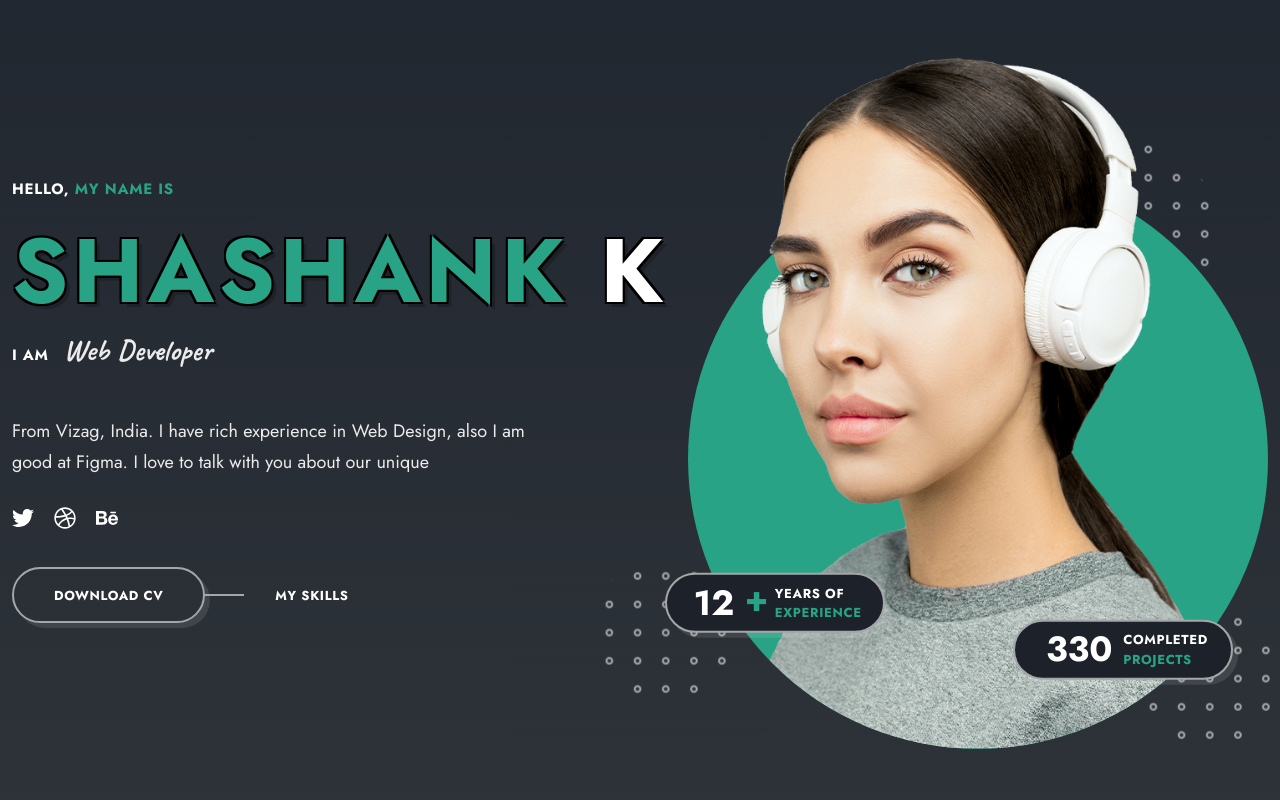
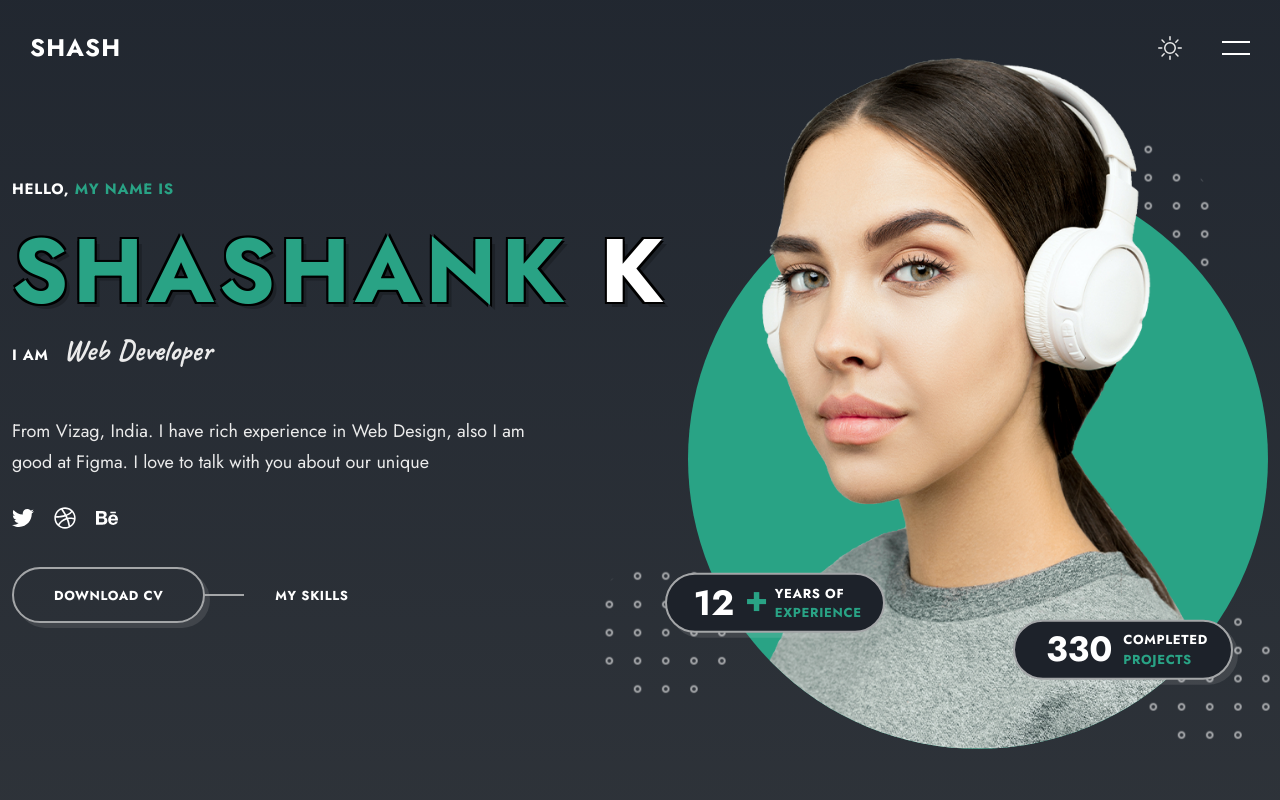
Before and after one commit to Shash-cre-dev/React-Personal-Portfolio, a React (Vite) app in the folder react-portfolio/: page /#home in a window 1280 px wide. Shown: the top 800 px of the page. Built offline with nearby package versions, Linux system fonts and the light colour scheme.

Commit message:
Header Component

```diff
--- a/react-portfolio/package.json
+++ b/react-portfolio/package.json
@@ -15,6 +15,7 @@
     "react": "^18.2.0",
     "react-dom": "^18.2.0",
     "react-icons": "^4.10.1",
+    "react-scroll": "^1.8.9",
     "swiper": "^10.1.0"
   },
   "devDependencies": {
--- a/react-portfolio/src/App.css
+++ b/react-portfolio/src/App.css
@@ -81,6 +81,10 @@ body{
 body{
   color: var(--text-color);
   background-color: var(--bg-color);
+}
+
+body.no-scroll{
+  overflow: hidden;
 }
 
 h1, h2, h3{
--- a/react-portfolio/src/App.jsx
+++ b/react-portfolio/src/App.jsx
@@ -1,5 +1,6 @@
 import React from 'react';
 import './App.css';
+import Header from './components/header/Header';
 import Home from './components/home/Home';
 import Services from './components/services/Services';
 import Skills from './components/skills/Skills';
@@ -14,6 +15,7 @@ import Footer from './components/footer/Footer';
 function App() {
   return (
     <main className="main">
+      <Header />
       <Home />
       <Services />
       <Skills />
--- /dev/null
+++ b/react-portfolio/src/components/header/Header.jsx
@@ -0,0 +1,97 @@
+import React , { useState } from "react";
+import { links } from '../../Data'
+import { FaTwitter, FaDribbble, FaBehance } from 'react-icons/fa';
+import {BsSun, BsMoon} from 'react-icons/bs'
+import './header.css';
+import { useEffect } from "react";
+import { Link } from "react-scroll";
+import { animateScroll } from "react-scroll";
+
+const Header = () => {
+    const [showMenu, setShowMenu] = useState(false)
+    const [scrollNav, setScrollNav] = useState(false)
+
+    const scrollTop = () => {
+        animateScroll.scrollToTop()
+    }
+
+    const changeNav = () => {
+        if(window.scrollY >=80){
+            setScrollNav(true)
+        }
+        else{
+            setScrollNav(false)
+        }
+    }
+
+    useEffect(() => {
+        window.addEventListener('scroll', changeNav)
+    }, [])
+
+    useEffect(() => { document.body.classList.toggle('no-scroll', showMenu);
+    }, [showMenu]);
+
+    return (
+       <header className={`${scrollNav ? 'scroll-header' : ''}
+        header`}>
+        <nav className="nav">
+            <Link to='/' onClick={scrollTop} className="nav__logo text-cs">
+                SHASH
+            </Link>
+
+            <div className={`${showMenu ? 'nav__menu show-menu' : 'nav__menu'}`}>
+                <div className="nav__data">
+                <ul className="nav__list">
+                    {links.map(({name, path}, index) => {
+                        return (
+                            <li className="nav__item" key={index}>
+                                <Link
+                                    className="nav__link text-cs"
+                                    to={path}
+                                    spy={true}
+                                    hashSpy={true}
+                                    smooth={true}
+                                    offset={-150}
+                                    duration={500}
+                                    onClick={() => setShowMenu(!showMenu)}
+                                    >
+                                    {name}
+                                </Link>
+                            </li>
+                        )
+                    })}
+                </ul>
+
+                <div className='header__socials'>
+                    <a href='' className='header__social-link'>
+                        <FaTwitter />
+                    </a>
+
+                    <a href='' className='header__social-link'>
+                        <FaDribbble />
+                    </a>
+
+                    <a href='' className='header__social-link'>
+                        <FaBehance />
+                    </a>
+                </div>
+                </div>
+            </div>
+
+            <div className="nav__btns">
+                <div className="theme__toggler">
+                    <BsSun />
+                </div>
+
+                <div className={`${showMenu ? 'nav__toggle animate-toggle' : 'nav__toggle'}`}
+                onClick={() => setShowMenu(!showMenu)}>
+                    <span></span>
+                    <span></span>
+                </div>
+            </div>
+        </nav>
+       </header>
+    )
+}
+
+export default Header
--- /dev/null
+++ b/react-portfolio/src/components/header/header.css
@@ -0,0 +1,146 @@
+.header{
+    position: absolute;
+    top: 0;
+    width: 100%;
+    padding: 30px;
+    z-index: 100;
+}
+
+.scroll-header{
+    position: fixed;
+    background-color: var(--bg-color-alt);
+    animation: header_animate 0.8s var(--transition) 0s forwards;
+}
+
+@keyframes header_animate {
+    0%{
+        transform: translateY(-100px);
+    }
+
+    100%{
+        transform: rotateY(0);
+    }
+}
+
+.nav{
+    display: flex;
+    justify-content: space-between;
+}
+
+.nav__logo{
+    color: var(--title-color);
+    font-size: var(--h4-font-size);
+    font-weight: 700;
+    cursor: pointer;
+}
+
+.nav__menu{
+    position: fixed;
+    top: 0;
+    right: 0;
+    width: 0;
+    height: 100vh;
+    display: flex;
+    background-color: var(--bg-color-alt);
+    transition: all 1s var(--transition) ;
+    z-index: 10;
+}
+
+.show-menu{
+    width: 512px;
+}
+
+.nav__data{
+    padding: 80px 84px 0 154px;
+    margin: auto;
+    width: 100%;
+}
+
+.nav__list{
+    margin-bottom: 40px;
+}
+
+.nav__list li{
+    margin-bottom: 20px;
+}
+
+.nav__link{
+    color: var(--title-color);
+    font-size: var(--h5-font-size);
+    font-weight: 700;
+    cursor: pointer;
+    transition: all 0.3s var(--transition);
+}
+
+.active,
+.nav__link:hover{
+    color: var(--primary-color)
+}
+
+.header__socials{
+    display: flex;
+    column-gap: 20px;
+    margin-bottom: 30px;
+ }
+
+ .header__social-link{
+    color: var(--title-color);
+    font-size: var(--h5-font-size);
+    transition: all 0.7s var(--transition);
+ }
+
+ .header__social-link:hover{
+    color: var(--primary-color);
+ }
+
+ .nav__btns{
+    display: flex;
+    align-items: center;
+    column-gap: 40px;
+ }
+
+ .theme__toggler{
+    font-size: var(--h4-font-size);
+    display: flex;
+    align-items: center;
+ }
+
+ .nav__toggle{
+    height: 30px;
+    width: 28px;
+    position: relative;
+    z-index: 100;
+}
+
+.theme__toggler,
+.nav__toggle{
+    cursor: pointer;
+}
+
+.nav__toggle span {
+    position: absolute;
+    left: 0;
+    width: 100%;
+    height: 2px;
+    background-color: var(--title-color);
+    transition: all 0.3s var(--transition);
+}
+
+.nav__toggle span:first-child{
+    top: 8px;
+}
+
+.nav__toggle span:last-child{
+    bottom: 8px;
+}
+
+
+.animate-toggle span:first-child{
+    transform: rotate(-45deg);
+    top: 14px;
+}
+
+.animate-toggle span:last-child{
+    transform: rotate(45deg);
+    bottom: 14px;
+}
--- a/react-portfolio/src/components/testimonials/Testimonials.jsx
+++ b/react-portfolio/src/components/testimonials/Testimonials.jsx
@@ -17,7 +17,7 @@ import './testimonials.css'
 
 const Testimonials = () => {
     return (
-        <section className="testimonials section" id="testimonials">
+        <section className="testimonials section" id="testimonial">
             <h2 className="section__title text-cs">Testimonials</h2>
             <p className="section__subtitle">
                 My <span>Customers Review</span>
```
Also changed, not shown: 1 other file (tests, documents, lock files or other folders).
